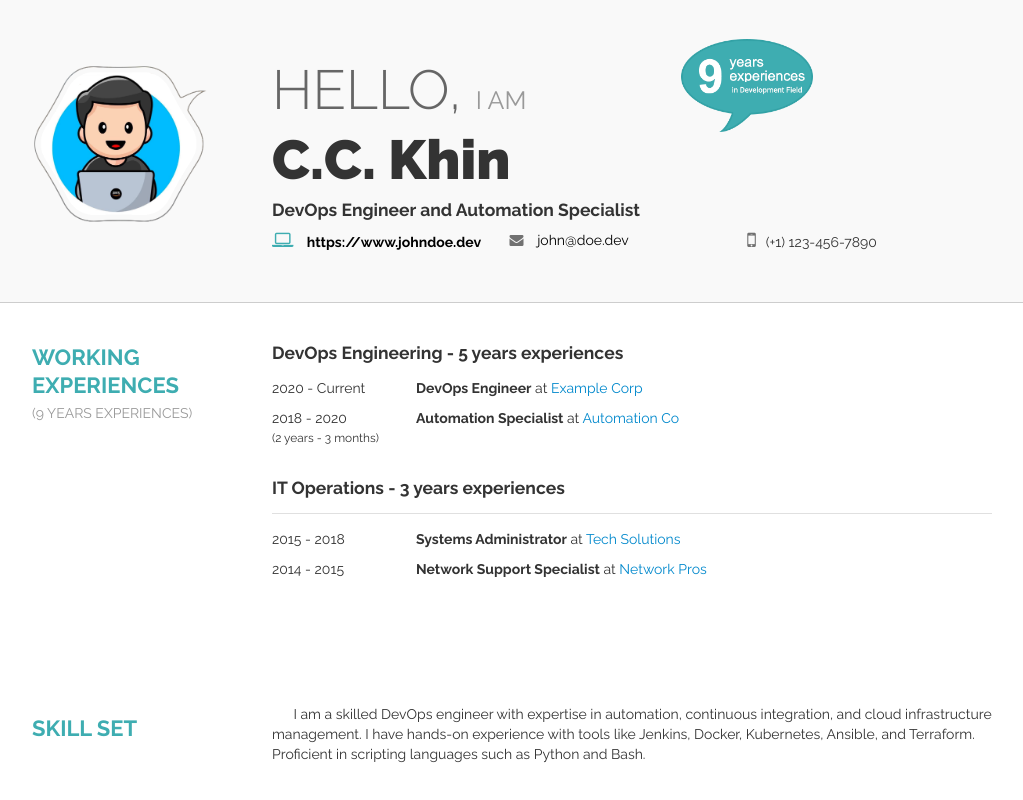
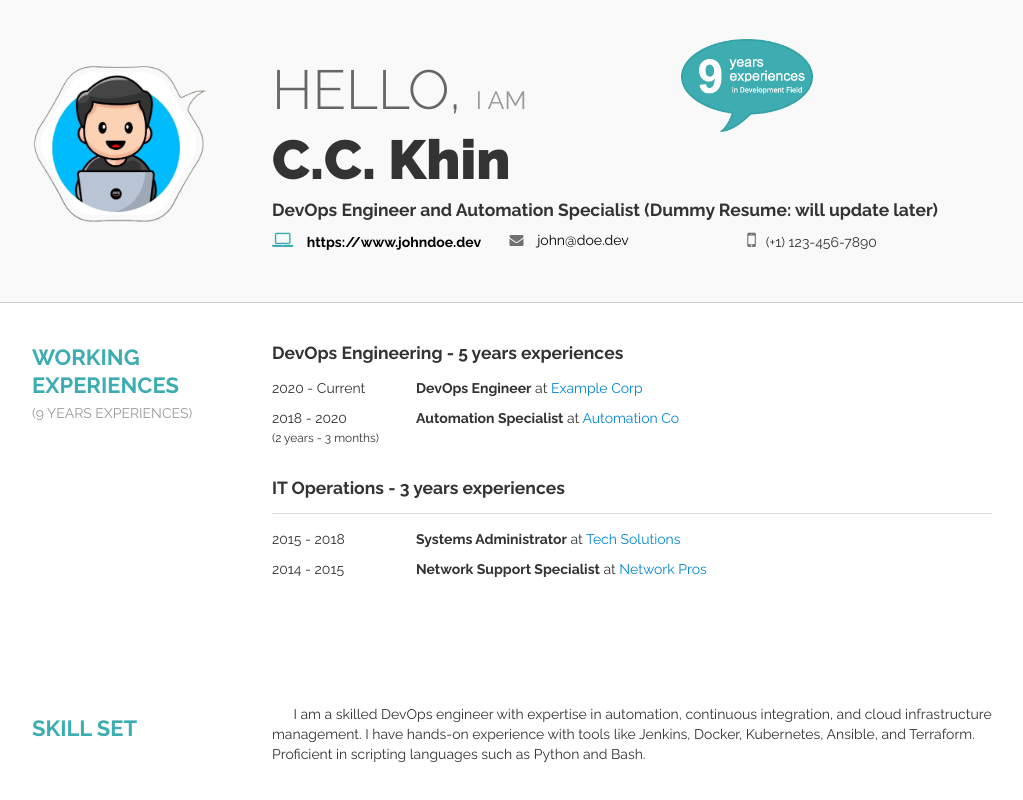
Before and after one commit to ChawChawKhin/ChawChawKhin.github.io, a plain HTML site: page index.html in a window 1280 px wide. Shown: the top 800 px of the page, without its empty margins (118-1141 px from the left). Drawn offline with Linux system fonts and the light colour scheme; files whose address does not match are found by name.

Commit message:
add dummy text

```diff
--- a/index.html
+++ b/index.html
@@ -13,7 +13,7 @@
     />
     <meta
       name="description"
-      content="Hello, I'm C.C.Khin . This is my latest resume, showcasing my experience and skills as a DevOps Engineer. Feel free to contact me. Thank you for visiting :)."
+      content="Hello, I'm C C Khin . This is my latest resume, showcasing my experience and skills as a DevOps Engineer. Feel free to contact me. Thank you for visiting :)."
     />
 
     <link rel="stylesheet" href="css/resume.css?v=1.0.0" />
@@ -41,7 +41,10 @@
               </div>
               <h1 class="hello">Hello, <small>I am</small></h1>
               <h1 class="name">C.C. Khin</h1>
-              <h4>DevOps Engineer and Automation Specialist</h4>
+              <h4>
+                DevOps Engineer and Automation Specialist (Dummy Resume: will
+                update later)
+              </h4>
               <div class="contact-wrapper">
                 <div class="content">
                   <a href="https://www.johndoe.dev" target="_blank">
```
